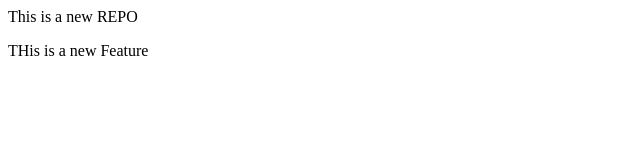
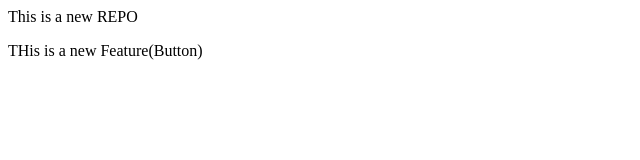
Before and after one commit to ashishpatidar012/localrepo, a plain HTML site: page index.html in a window 1280 px wide. Shown: the full height of the page, 0-640 px from the left. Drawn offline with Linux system fonts and the light colour scheme.

Commit message:
Add button

```diff
--- a/index.html
+++ b/index.html
@@ -1,2 +1,2 @@
 <p>This is a new REPO</p>
-<p>THis is a new Feature</p>
+<p>THis is a new Feature(Button)</p>
```
